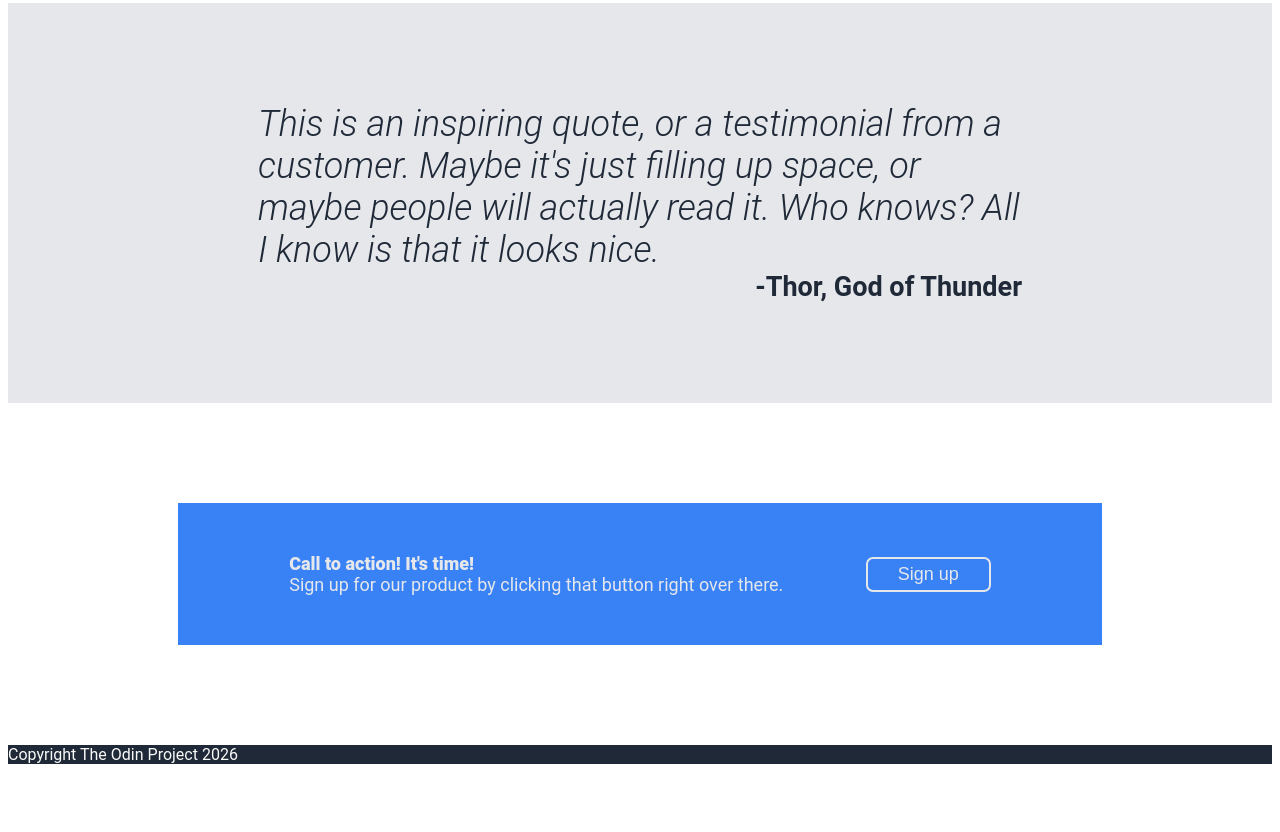
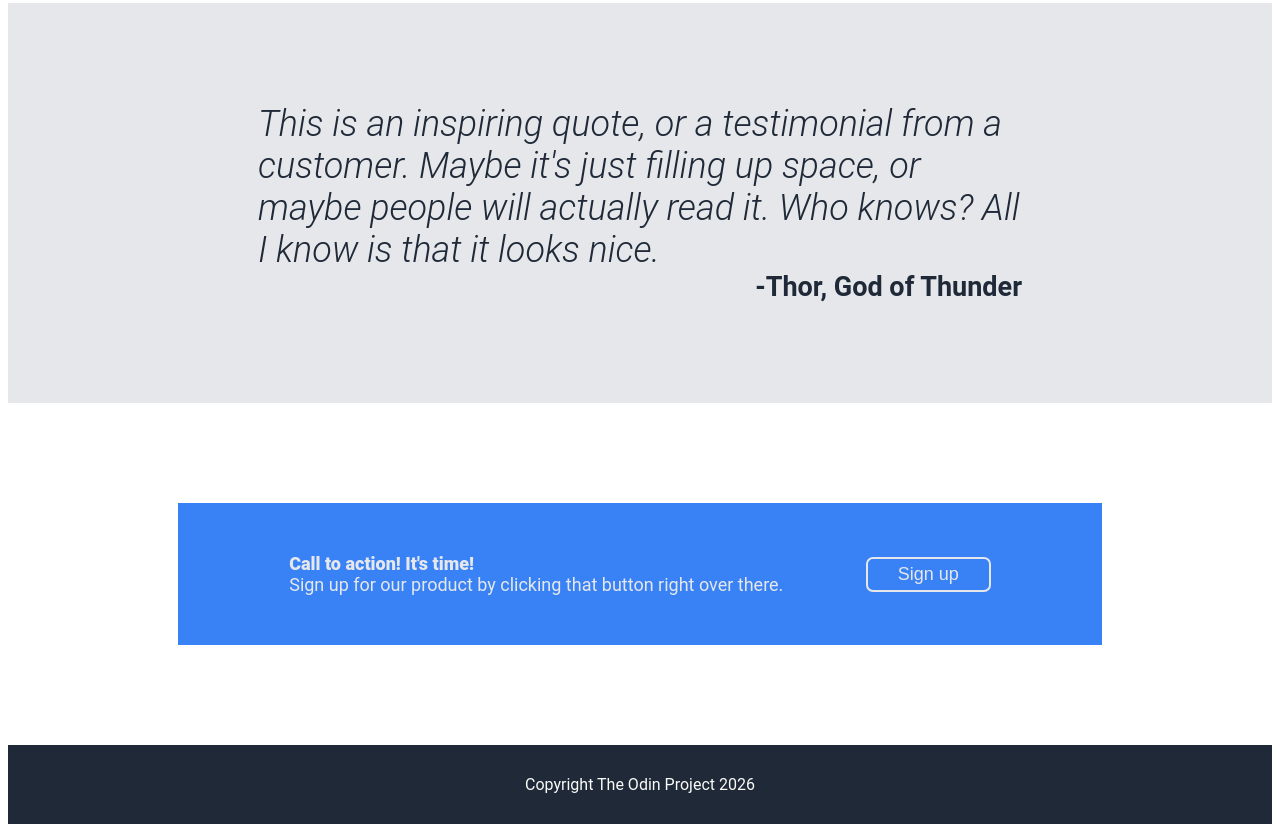
Before and after one commit to dowellsHead/test_landing_page, a plain HTML site: page index.html in a window 1280 px wide. Shown: the part 962-1794 px from the top of the page. Before the commit the page ends 1734 px from the top, so only its background shows below. Drawn offline with Linux system fonts and the light colour scheme.

Commit message:
style footer finish draft styling

```diff
--- a/style.css
+++ b/style.css
@@ -130,8 +130,6 @@ a {
     font-weight: 900;
 }
 
-
-
 .cta-button {
     background-color: #3882f6;
     border: 2px solid #e5e7eb;
@@ -139,3 +137,9 @@ a {
     border-radius: 7px;
 
 }
+
+.footer {
+    padding: 30px;
+    align-items: center;
+    justify-content: center;
+}
```
